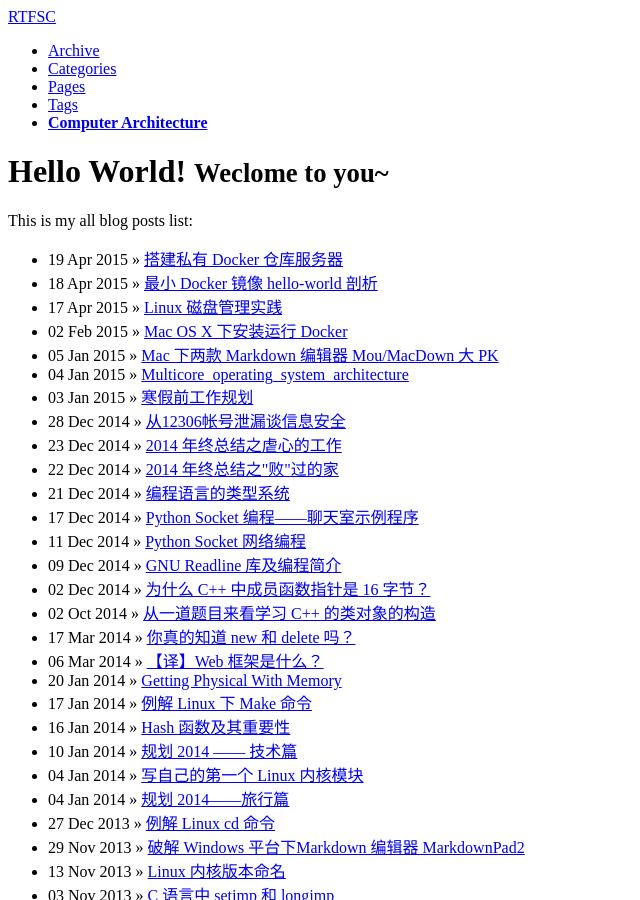
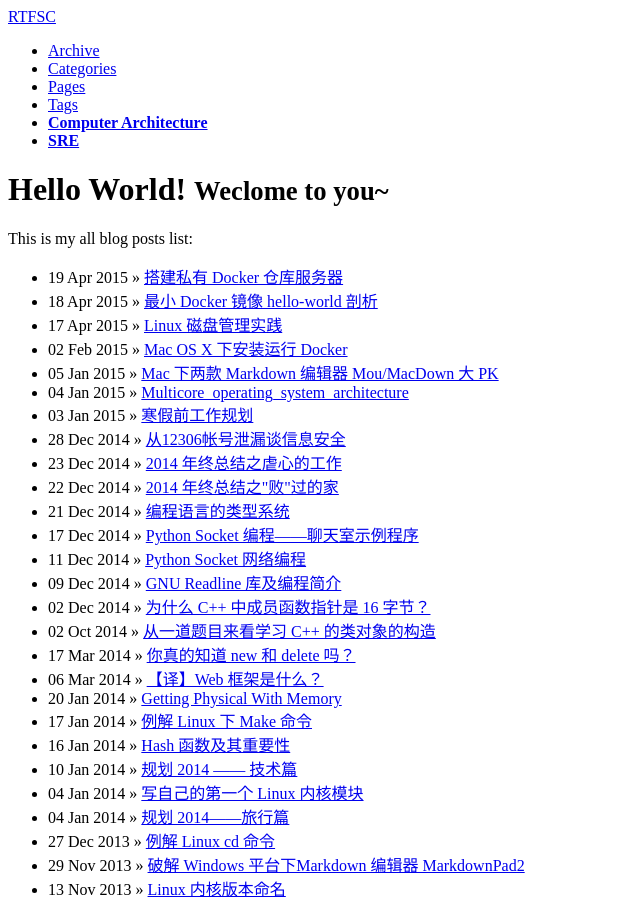
Before and after one commit to hazirguo/hazirguo.github.com, a Jekyll site: the page built from index.md, in a window 1280 px wide and 900 px high. Shown: the whole window, without its empty margins (0-640 px from the left). Built offline with Jekyll 4.4.1, drawn with Linux system fonts in a browser that asks for light colours; Markdown is read by kramdown in place of the engine named in the settings; comment, search, counter and statistics services are not loaded.

Commit message:
Update default.html

```diff
--- a/_includes/themes/twitter/default.html
+++ b/_includes/themes/twitter/default.html
@@ -61,6 +61,7 @@
             {% assign group = 'navigation' %}
             {% include JB/pages_list %}
             <li><a href="http://hazirguo.github.io/ca2014"><strong>Computer Architecture</strong></a></li>
+	    <li><a href="http://hazirguo.github.io/sre/book"><strong> SRE </strong></a></li>
           </ul>
         </div>
       </div>
```
